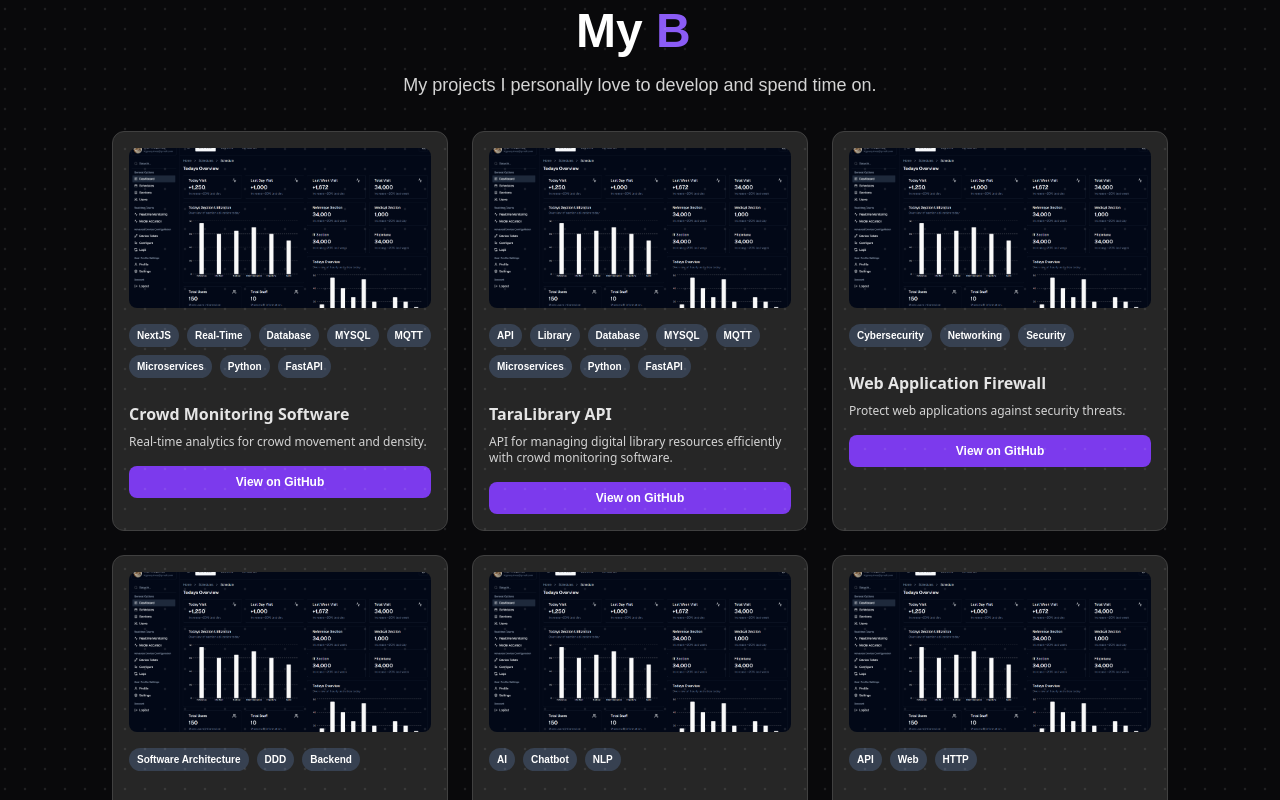
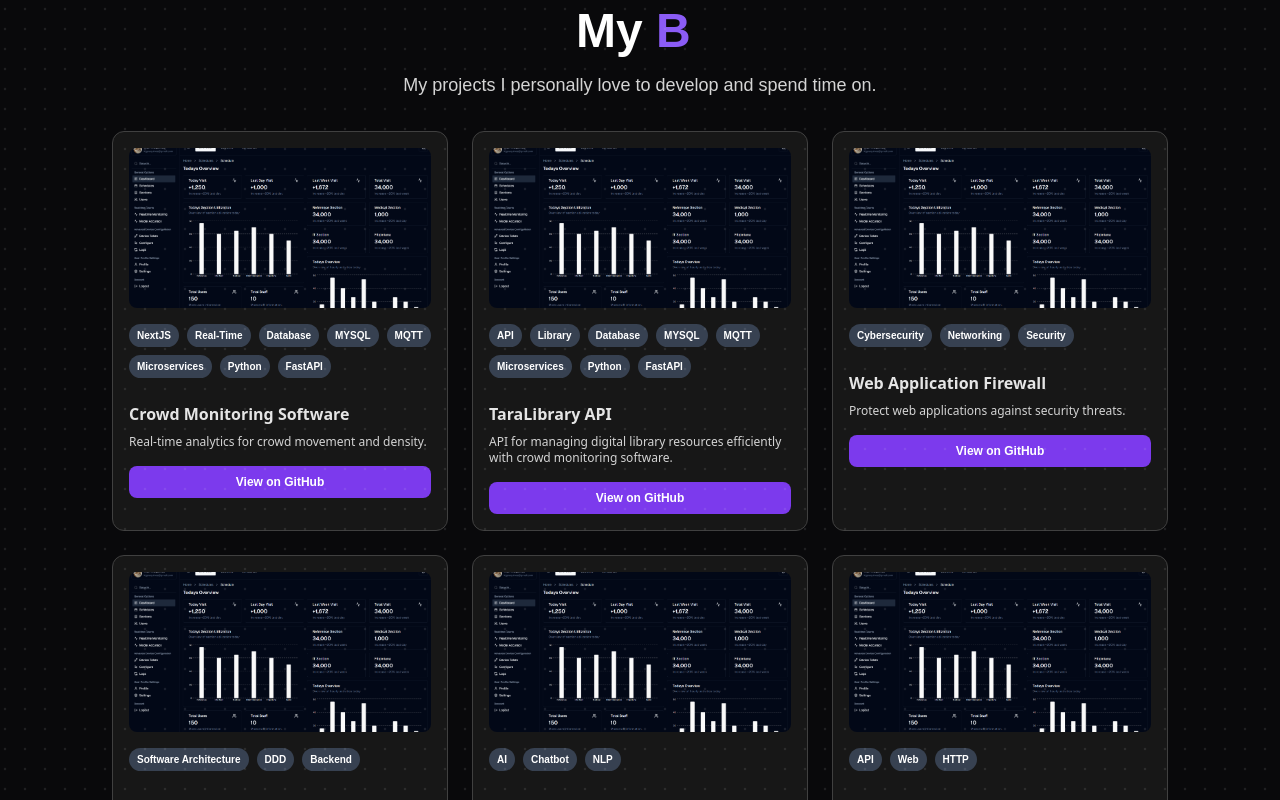
Before and after one commit to kiannaquines/kian_portfolio, a Next.js app: page / in a window 1280 px wide. Shown: the part 6420-7220 px from the top of the page. Built offline with nearby package versions, Linux system fonts and the light colour scheme; a web font is replaced by a local one.

Commit message:
Refactor BentoGridItem styles for improved consistency and visual appeal

```diff
--- a/components/ui/bento-grid.tsx
+++ b/components/ui/bento-grid.tsx
@@ -41,8 +41,8 @@ export const BentoGridItem = ({
   return (
     <div
       className={cn(
-        "row-span-1 rounded-xl group/bento hover:shadow-xl transition duration-200 shadow-input p-4 border border-transparent flex flex-col space-y-4",
-        "bg-gray-900 dark:bg-neutral-800 border-neutral-700 dark:border-neutral-700",
+        "bg-neutral-900 row-span-1 rounded-xl group/bento hover:shadow-xl transition duration-200 shadow-input p-4 border border-transparent flex flex-col space-y-4",
+        "bg-neutral-900 dark:bg-neutral-900 border-neutral-700 dark:border-neutral-700",
         className
       )}
     >
```
